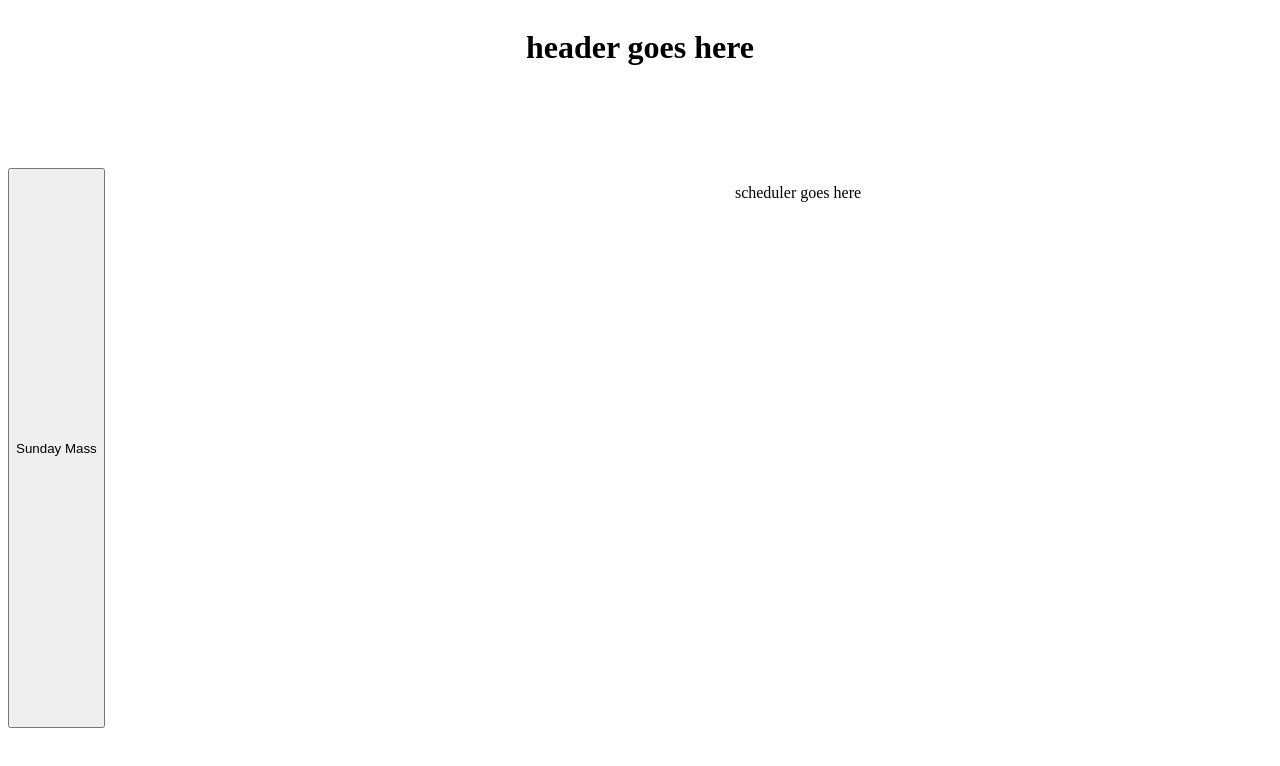
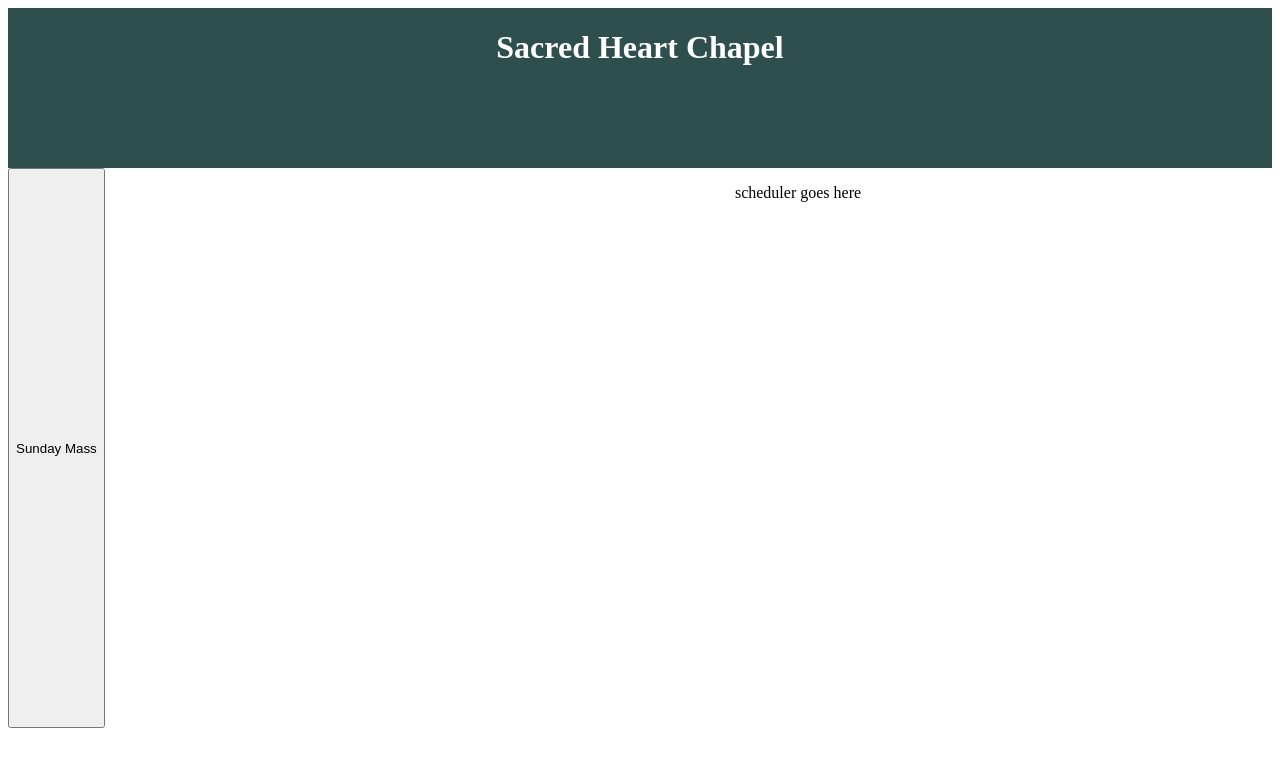
Before and after one commit to nick23447/CMSI-2021-HW4, a React (Vite) app: page / in a window 1280 px wide. Shown: the top 766 px of the page. Built offline with nearby package versions, Linux system fonts and the light colour scheme.

Commit message:
added header

```diff
--- a/src/components/App.css
+++ b/src/components/App.css
@@ -21,6 +21,8 @@ nav{
 header{
   grid-row:1 / span 1;
   grid-column: 1 / span 2;
+  background-color: darkslategrey;
+  color: white;
 }
 
 .Scheduler{
--- a/src/components/Header.jsx
+++ b/src/components/Header.jsx
@@ -2,7 +2,7 @@ export default function Header(){
     return(
         <>
         <header>
-        <h1> header goes here</h1>
+        <h1> Sacred Heart Chapel </h1>
         </header>
         </>
     )
```
